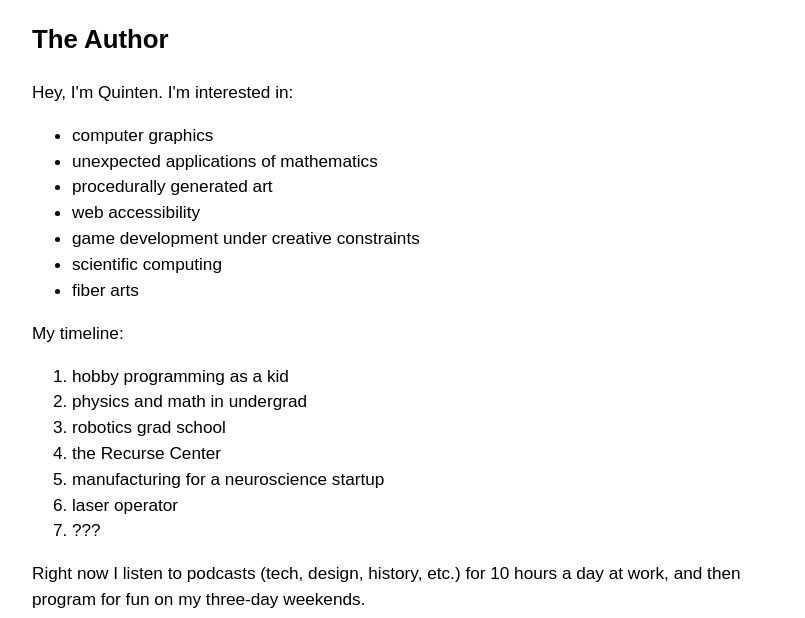
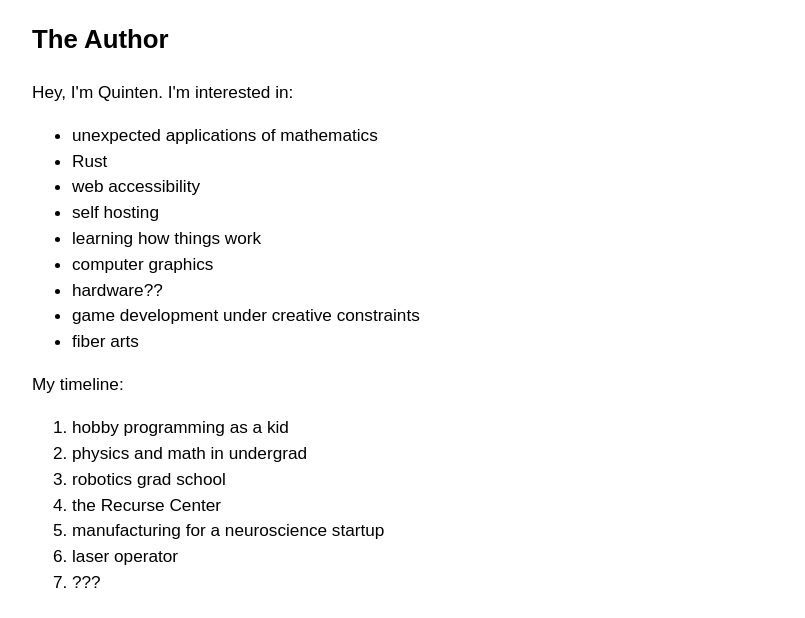
Before and after one commit to crystalsolenoid/QK-at-RC, an Eleventy site: page src/about/index.md in a window 1280 px wide. Shown: the part 129-747 px from the top of the page, without its empty margins (229-1034 px from the left). Built offline with nearby package versions, Linux system fonts and the light colour scheme; Eleventy itself is replaced by a stand-in of ours; files that its build step writes are made by us from their sources.

Commit message:
Updated interests (way overdue)

```diff
--- a/src/about/index.md
+++ b/src/about/index.md
@@ -9,12 +9,14 @@ tags: home
 ## The Author
 
 Hey, I'm Quinten. I'm interested in:
+- unexpected applications of mathematics
+- Rust
+- web accessibility
+- self hosting
+- learning how things work
 - computer graphics
-- unexpected applications of mathematics
-- procedurally generated art
-- web accessibility
+- hardware??
 - game development under creative constraints
-- scientific computing
 - fiber arts
 
 My timeline:
@@ -26,7 +28,7 @@ My timeline:
 6. laser operator
 7. ???
 
-Right now I listen to podcasts (tech, design, history, etc.) for 10 hours a day at work, and then program for fun on my three-day weekends.
+Right now I listen to podcasts (tech, design, history, etc.) for 10 hours a day at work, program over SSH on my phone during my breaks, and then program and write for fun on my three-day weekends.
 
 I live in the Pacific Northwest. My favorite bird is the green heron because it's shy, has bright orange eyes, and looks like it slouches when it flies. The first time I saw one we didn't notice each other until I was very close because it was pouring. It looked up at me from the creek with its [feathers standing straight up](https://nas-national-prod.s3.amazonaws.com/h_a1_4132_2_green-heron_barbara_houston_kk_adult.jpg) like a little dinosaur.
 
```
